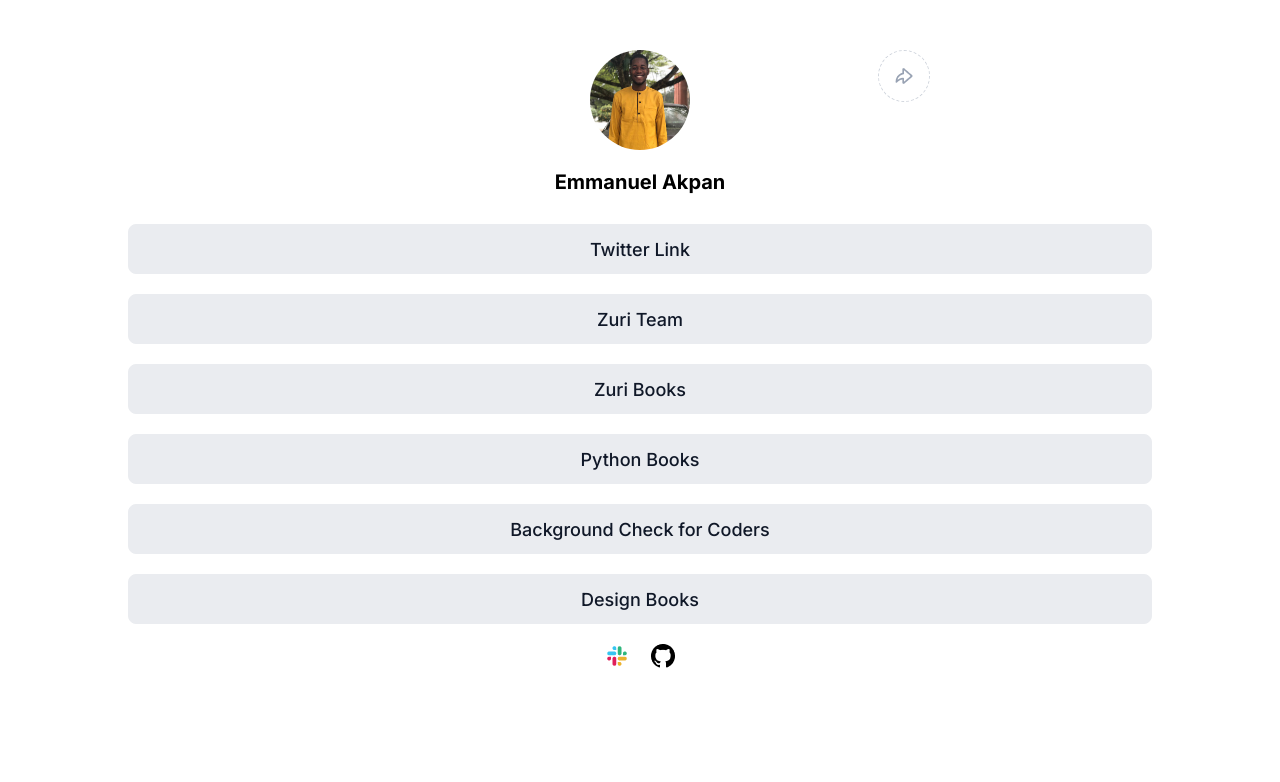
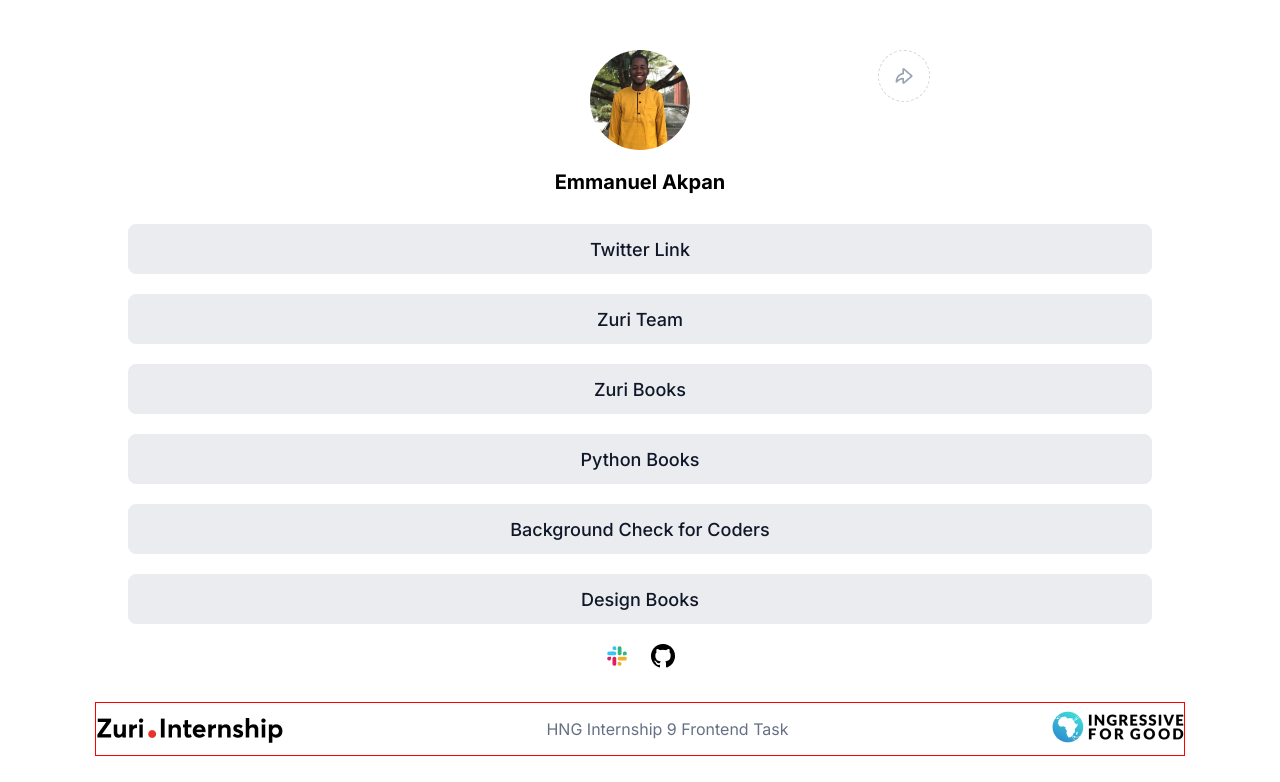
Before and after one commit to EmmanuelAKpan013/HNG-Stage-One, a React (Create React App) app: page /profile in a window 1280 px wide. Shown: the top 782 px of the page. Built offline with nearby package versions, Linux system fonts and the light colour scheme.

Commit message:
Add Footer

```diff
--- a/src/Pages/ProfilePage.css
+++ b/src/Pages/ProfilePage.css
@@ -56,3 +56,9 @@
   margin: 10px auto 0 auto;
   /* border: 1px solid red; */
 }
+
+.profile_footer_container {
+  margin: 0 auto;
+  width: 85%;
+  border: 1px solid red;
+}
--- a/src/Pages/ProfilePage.jsx
+++ b/src/Pages/ProfilePage.jsx
@@ -5,6 +5,7 @@ import ProfilePicture from "../images/emma.jpg";
 import ShareIcon from "../images/shareIcon.png";
 import slackIcon from "../images/slackIcon.png";
 import gitHubIcon from "../images/githubIcon.png";
+import Footer from "../components/Footer";
 
 function ProfilePage() {
   return (
@@ -29,6 +30,9 @@ function ProfilePage() {
           </div>
         </div>
       </div>
+      <div className="profile_footer_container">
+        <Footer />
+      </div>
     </div>
   );
 }
--- /dev/null
+++ b/src/components/Footer.css
@@ -0,0 +1,9 @@
+.footer {
+  display: flex;
+  justify-content: space-between;
+  color: #667085;
+  align-items: center;
+  font-family: "Inter";
+  font-style: normal;
+  font-weight: 400;
+}
--- /dev/null
+++ b/src/components/Footer.jsx
@@ -0,0 +1,21 @@
+import "./Footer.css";
+import IngresiveLogo from "../images/I4GLogo.png";
+import ZuriLogo from "../images/zuriInternshipLogo.png";
+
+function Footer() {
+  return (
+    <div className="footer">
+      <div>
+        <img src={ZuriLogo} alt="" />
+      </div>
+      <div>
+        <p>HNG Internship 9 Frontend Task</p>
+      </div>
+      <div>
+        <img src={IngresiveLogo} alt="" />
+      </div>
+    </div>
+  );
+}
+
+export default Footer;
```
Also changed, not shown: src/images/I4GLogo.png (added), src/images/zuriInternshipLogo.png (added).
